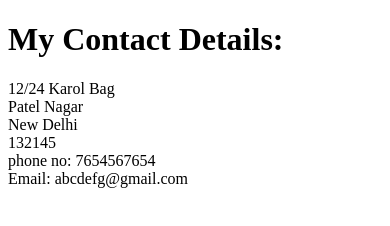
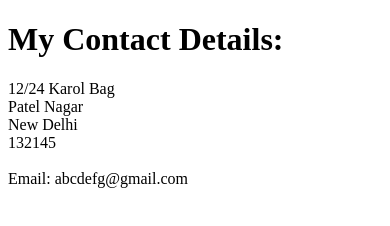
Before and after one commit to archana333cse/Html-MyResume, a plain HTML site: page contact.html in a window 390 px wide. Drawn offline with Linux system fonts and the light colour scheme.

Commit message:
Phone no deleted

```diff
--- a/contact.html
+++ b/contact.html
@@ -7,7 +7,7 @@
 </head>
 <body>
     <h1>My Contact Details:</h1>
-    <p>12/24 Karol Bag <br> Patel Nagar <br>New Delhi <br> 132145 <br> phone no: 7654567654 <br> Email: abcdefg@gmail.com
+    <p>12/24 Karol Bag <br> Patel Nagar <br>New Delhi <br> 132145 <br>  <br> Email: abcdefg@gmail.com
     </p>
 
 </body>
```
